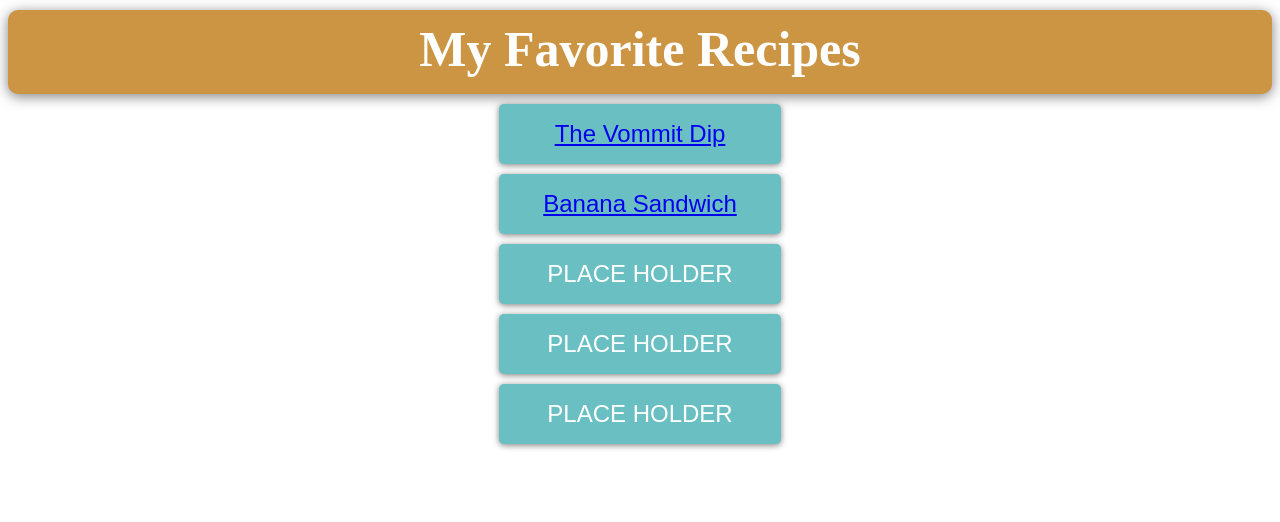
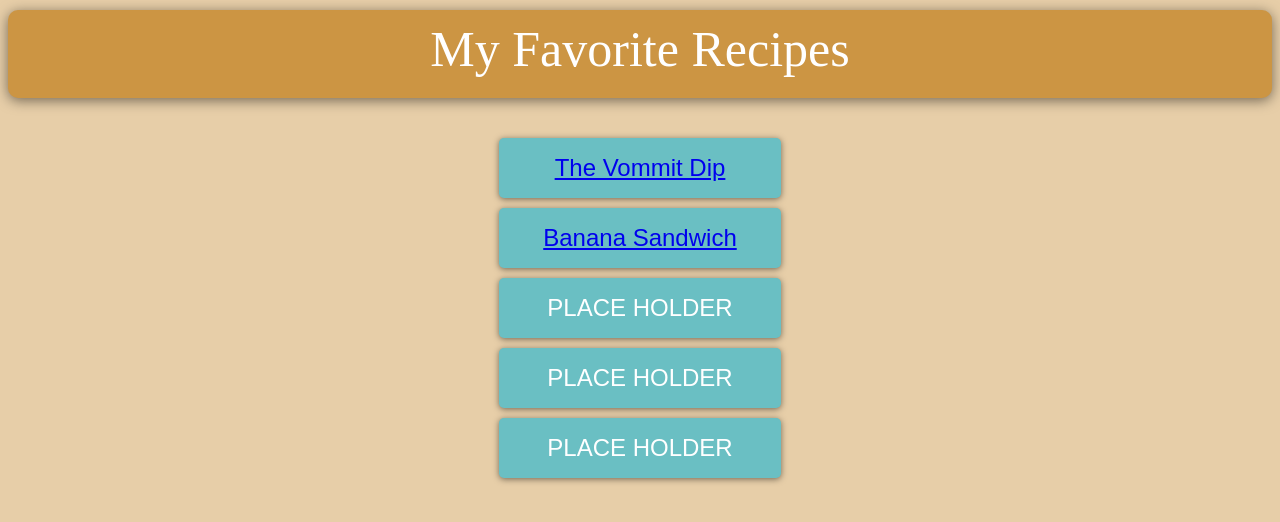
Before and after one commit to LanceHerring/odin-recipes, a plain HTML site: page index.html in a window 1280 px wide. Drawn offline with Linux system fonts and the light colour scheme.

Commit message:
Added div tag, background color, and aligned recipe boxes

```diff
--- a/index.html
+++ b/index.html
@@ -8,7 +8,7 @@
     <link rel="stylesheet" href="style.css">
 </head>
 <body>
-   <h1>My Favorite Recipes</h1>
+   <div class="title">My Favorite Recipes</div>
    <h2><a href="./recipes/dip.html">The Vommit Dip</a></h2>
 
     <h2><a href="./recipes/banana-sandwich.html">Banana Sandwich</a></h2>
--- a/style.css
+++ b/style.css
@@ -1,8 +1,11 @@
-h1{
+body{
+    background-color: #cc954375;
+}
+.title{
+    padding-top: 20px;
+    padding-bottom: 20px;
     background-color: #cc9543;
-    margin: auto;
-    margin-bottom: 25px;
-    padding: 1rem;
+    margin-bottom: 40px;
     border-radius: 0.2em;
     box-shadow: 0 0.05em 0.25em 0 rgb(0 0 0 / 50%);
     color: white;
@@ -10,7 +13,6 @@ h1{
     text-align: center;
     padding-top: 10px;
     margin-top: 10px;
-    margin-bottom: 10px;
 
 }
 h2{
@@ -21,6 +23,7 @@ h2{
     max-width: 250px;
     border: none;
     text-align: center;
+    list-style: none;
     color: white;
     font-family: Arial, Helvetica, sans-serif;
     font-weight: 500;
```
